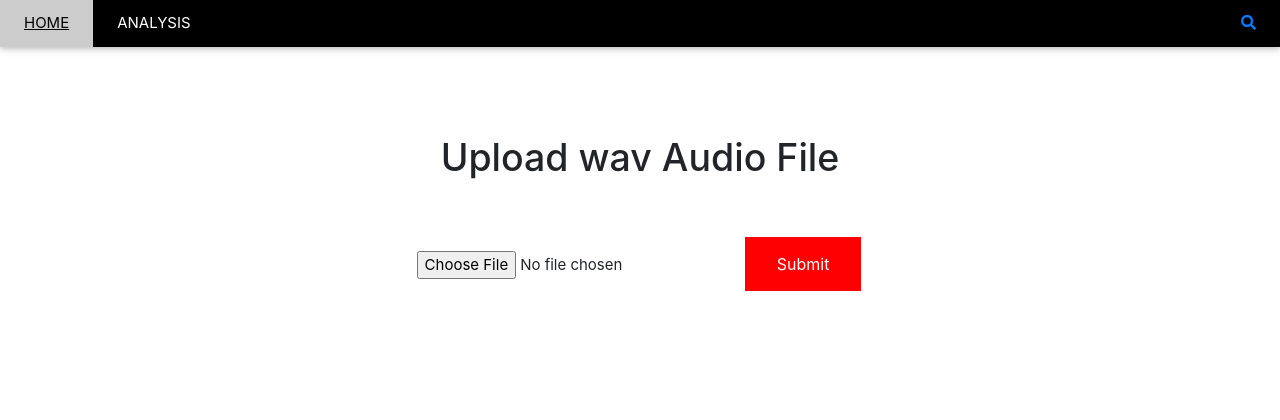
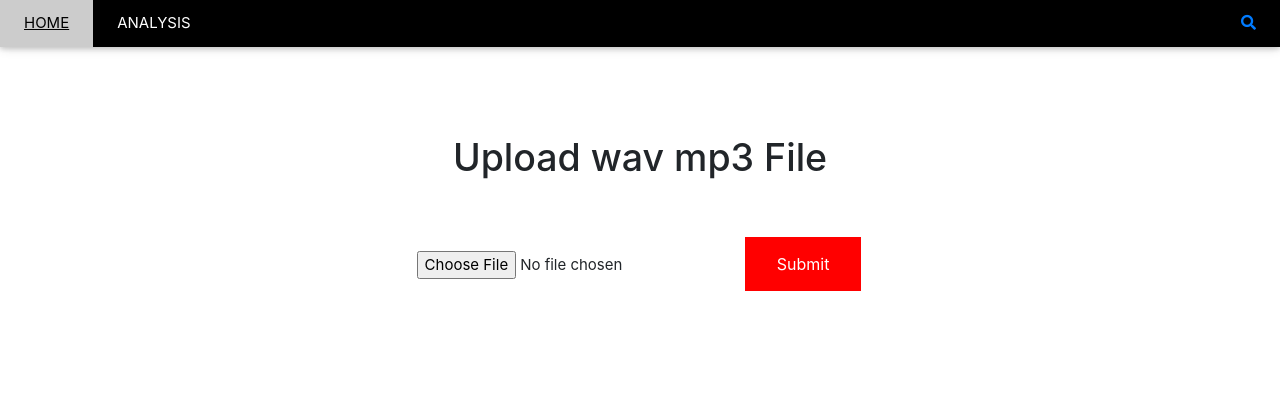
Before and after one commit to Yash9820/Audio-Recognition, a Flask app: page /analysis in a window 1280 px wide. Shown: the top 420 px of the page. Run offline with Flask 2, Linux system fonts and the light colour scheme; some libraries are stand-ins or nearby versions.

Commit message:
Update analysis.html

```diff
--- a/templates/analysis.html
+++ b/templates/analysis.html
@@ -45,7 +45,7 @@
 
 <body>
 <center>
-	<h1>Upload wav Audio File</h1>
+	<h1>Upload wav mp3 File</h1>
 	<br>
     <br>
 	<form action="{{url_for('upload')}}" method="POST" enctype="multipart/form-data">
```
